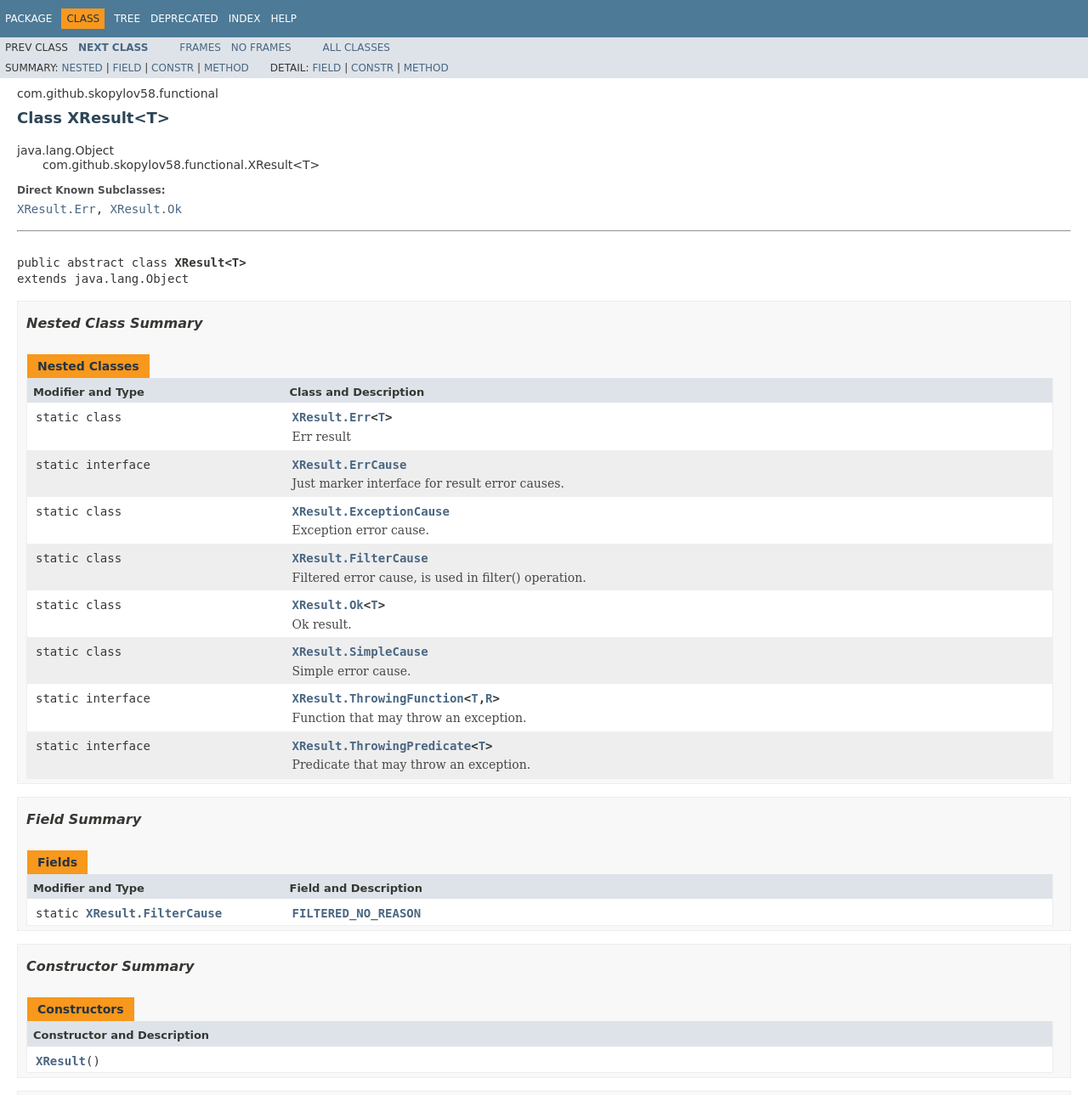
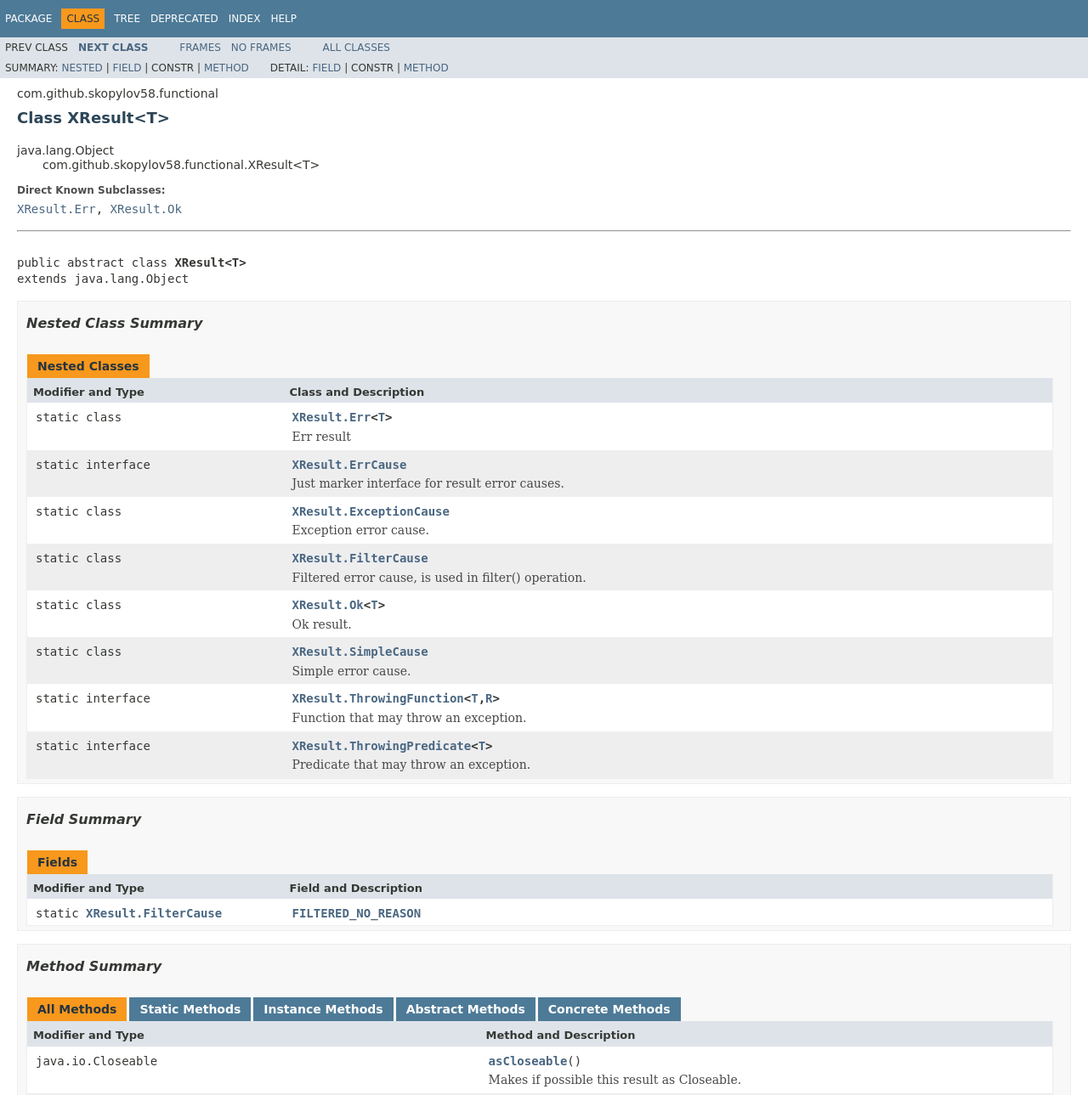
Before and after one commit to skopylov58/java-extended-result-monad, a plain HTML site: page docs/com/github/skopylov58/functional/XResult.html in a window 1280 px wide. Shown: the top 1289 px of the page at 85% size. Drawn offline with Linux system fonts and the light colour scheme; a web font is replaced by a local one.

Commit message:
Deploying to javadoc from @ skopylov58/java-extended-result-monad@08aa93a9c2cca4b654abbb5e20977c6d05752221 🚀

```diff
--- a/docs/com/github/skopylov58/functional/XResult.html
+++ b/docs/com/github/skopylov58/functional/XResult.html
@@ -73,13 +73,13 @@ var activeTableTab = "activeTableTab";
 <li>Summary:&nbsp;</li>
 <li><a href="#nested.class.summary">Nested</a>&nbsp;|&nbsp;</li>
 <li><a href="#field.summary">Field</a>&nbsp;|&nbsp;</li>
-<li><a href="#constructor.summary">Constr</a>&nbsp;|&nbsp;</li>
+<li>Constr&nbsp;|&nbsp;</li>
 <li><a href="#method.summary">Method</a></li>
 </ul>
 <ul class="subNavList">
 <li>Detail:&nbsp;</li>
 <li><a href="#field.detail">Field</a>&nbsp;|&nbsp;</li>
-<li><a href="#constructor.detail">Constr</a>&nbsp;|&nbsp;</li>
+<li>Constr&nbsp;|&nbsp;</li>
 <li><a href="#method.detail">Method</a></li>
 </ul>
 </div>
@@ -196,23 +196,6 @@ extends java.lang.Object</pre>
 <tr class="altColor">
 <td class="colFirst"><code>static <a href="../../../../com/github/skopylov58/functional/XResult.FilterCause.html" title="class in com.github.skopylov58.functional">XResult.FilterCause</a></code></td>
 <td class="colLast"><code><span class="memberNameLink"><a href="../../../../com/github/skopylov58/functional/XResult.html#FILTERED_NO_REASON">FILTERED_NO_REASON</a></span></code>&nbsp;</td>
-</tr>
-</table>
-</li>
-</ul>
-<!-- ======== CONSTRUCTOR SUMMARY ======== -->
-<ul class="blockList">
-<li class="blockList"><a name="constructor.summary">
-<!--   -->
-</a>
-<h3>Constructor Summary</h3>
-<table class="memberSummary" border="0" cellpadding="3" cellspacing="0" summary="Constructor Summary table, listing constructors, and an explanation">
-<caption><span>Constructors</span><span class="tabEnd">&nbsp;</span></caption>
-<tr>
-<th class="colOne" scope="col">Constructor and Description</th>
-</tr>
-<tr class="altColor">
-<td class="colOne"><code><span class="memberNameLink"><a href="../../../../com/github/skopylov58/functional/XResult.html#XResult--">XResult</a></span>()</code>&nbsp;</td>
 </tr>
 </table>
 </li>
@@ -365,23 +348,6 @@ extends java.lang.Object</pre>
 <li class="blockList">
 <h4>FILTERED_NO_REASON</h4>
 <pre>public static final&nbsp;<a href="../../../../com/github/skopylov58/functional/XResult.FilterCause.html" title="class in com.github.skopylov58.functional">XResult.FilterCause</a> FILTERED_NO_REASON</pre>
-</li>
-</ul>
-</li>
-</ul>
-<!-- ========= CONSTRUCTOR DETAIL ======== -->
-<ul class="blockList">
-<li class="blockList"><a name="constructor.detail">
-<!--   -->
-</a>
-<h3>Constructor Detail</h3>
-<a name="XResult--">
-<!--   -->
-</a>
-<ul class="blockListLast">
-<li class="blockList">
-<h4>XResult</h4>
-<pre>public&nbsp;XResult()</pre>
 </li>
 </ul>
 </li>
@@ -739,13 +705,13 @@ extends java.lang.Object</pre>
 <li>Summary:&nbsp;</li>
 <li><a href="#nested.class.summary">Nested</a>&nbsp;|&nbsp;</li>
 <li><a href="#field.summary">Field</a>&nbsp;|&nbsp;</li>
-<li><a href="#constructor.summary">Constr</a>&nbsp;|&nbsp;</li>
+<li>Constr&nbsp;|&nbsp;</li>
 <li><a href="#method.summary">Method</a></li>
 </ul>
 <ul class="subNavList">
 <li>Detail:&nbsp;</li>
 <li><a href="#field.detail">Field</a>&nbsp;|&nbsp;</li>
-<li><a href="#constructor.detail">Constr</a>&nbsp;|&nbsp;</li>
+<li>Constr&nbsp;|&nbsp;</li>
 <li><a href="#method.detail">Method</a></li>
 </ul>
 </div>
```
Also changed, not shown: docs/index-all.html (+0 -2 lines).
